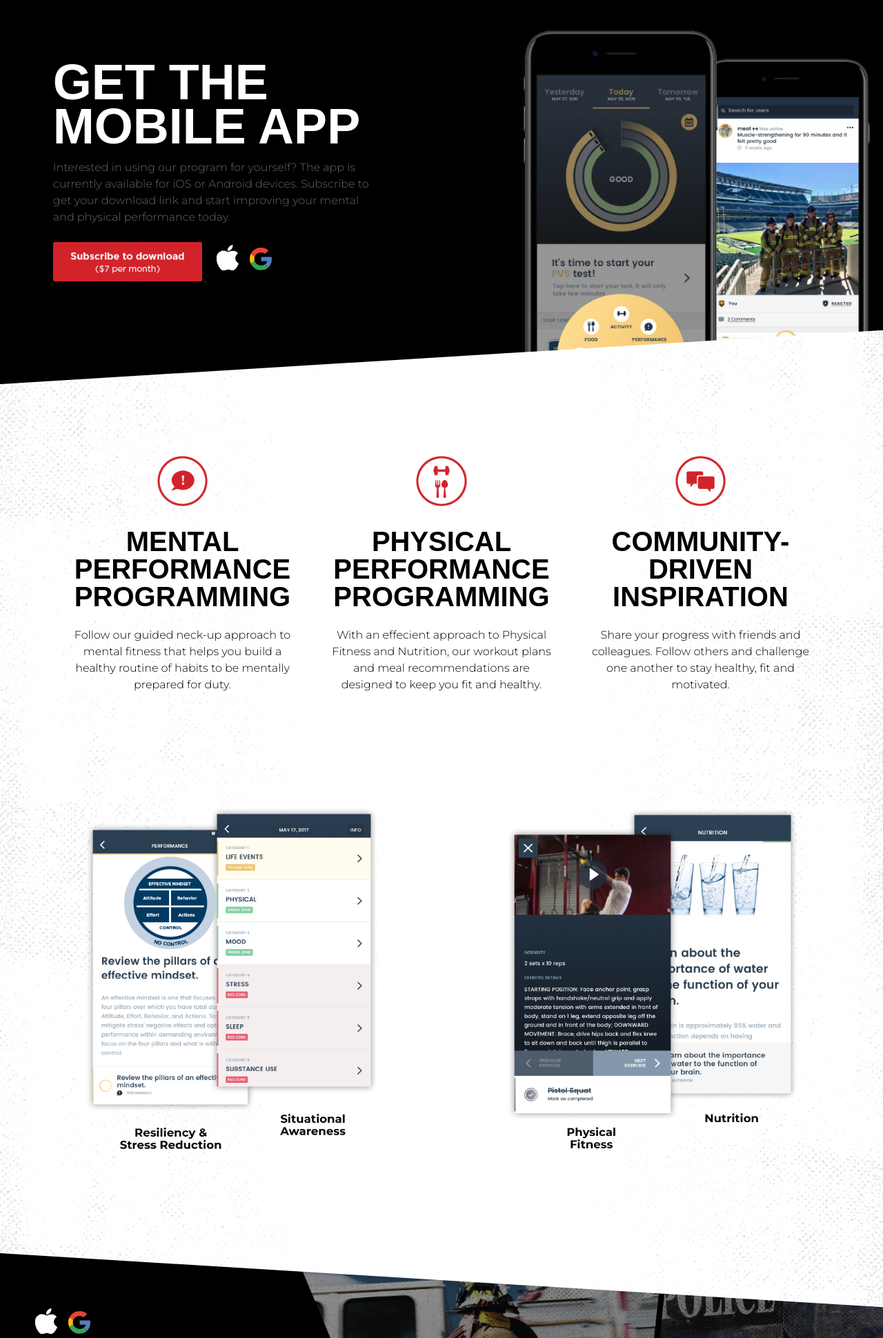
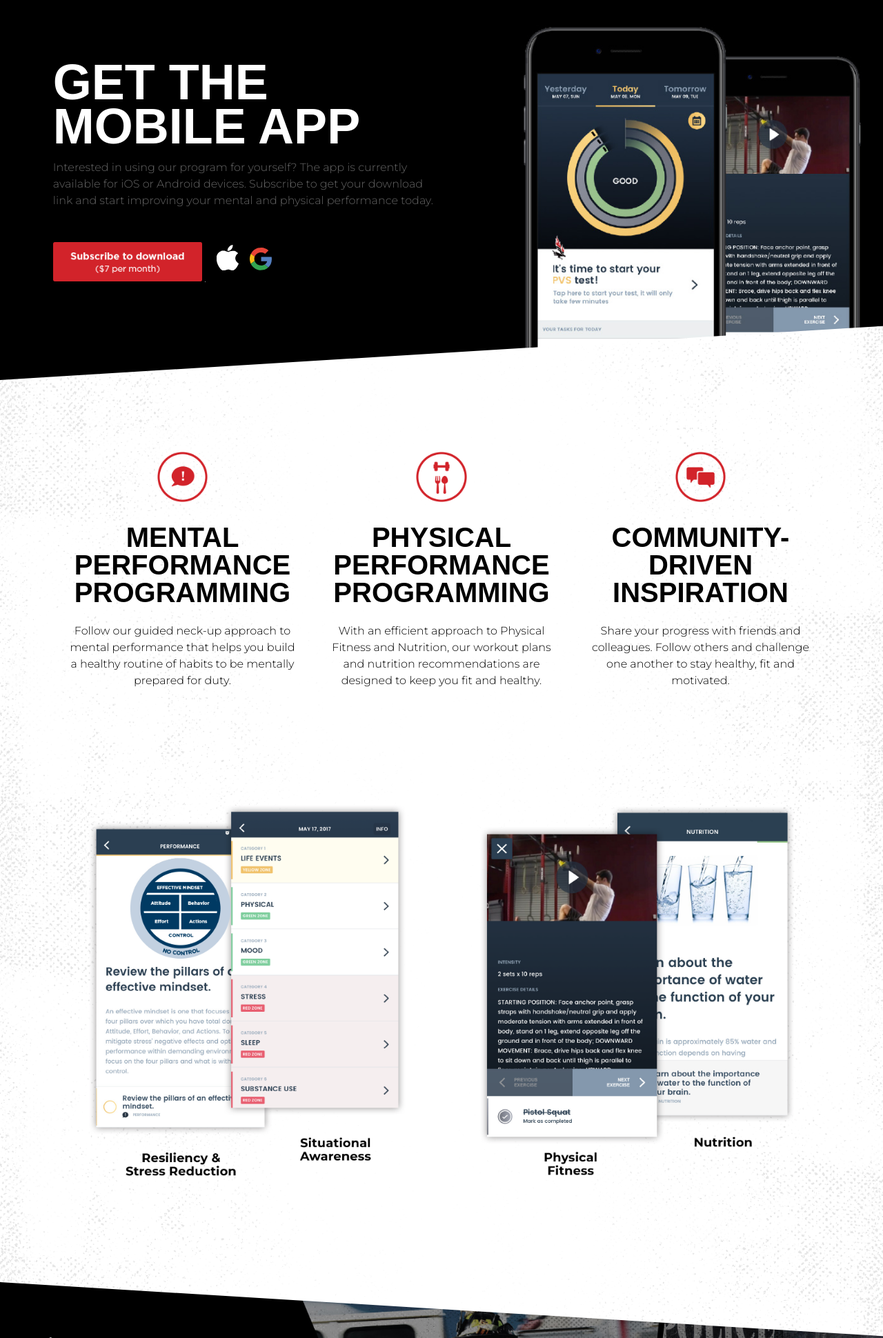
Before and after one commit to Magellanarts/Jumpline, a PHP site: page /get-mobile-app.php in a window 1280 px wide. Shown: the part 94-2034 px from the top of the page at 69% size. Run offline with PHP 8.4, Linux system fonts and the light colour scheme; style sheets or scripts are compiled from the project's sources; some web fonts are replaced.

Commit message:
mobile app copy / image changes / google analytics

```diff
--- a/dev/components/footer.php
+++ b/dev/components/footer.php
@@ -111,7 +111,6 @@
 </div>
 </div>
 
-
 <script src="js/lib/headroom.js"></script>
 <script src="js/site.js"></script>
 
--- a/dev/components/header.php
+++ b/dev/components/header.php
@@ -2,6 +2,15 @@
 <html>
 
 <head>
+  <!-- Global site tag (gtag.js) - Google Analytics -->
+  <script async src="https://www.googletagmanager.com/gtag/js?id=UA-115029717-1"></script>
+  <script>
+    window.dataLayer = window.dataLayer || [];
+    function gtag(){dataLayer.push(arguments);}
+    gtag('js', new Date());
+
+    gtag('config', 'UA-115029717-1');
+  </script>
   <meta charset="UTF-8">
   <title>Jumpline</title>
   <meta name="viewport" content="width=device-width, minimum-scale=1.0, maximum-scale=1.0" />
--- a/dev/get-mobile-app.php
+++ b/dev/get-mobile-app.php
@@ -86,14 +86,14 @@
 								<img src="i/icon_mental.png">
 								</div>
 								<h3>Mental Performance Programming</h3>
-								<p>Follow our guided neck-up approach to mental fitness that helps you build a healthy routine of habits to be mentally prepared for duty.</p>
+								<p>Follow our guided neck-up approach to mental performance that helps you build a healthy routine of habits to be mentally prepared for duty.</p>
 						</div>
 						<div class="u-text-align-center app-item">
 								<div class="c-icon app-icon">
 								<img src="i/icon_physical.png">
 								</div>
 								<h3>Physical Performance Programming</h3>
-								<p>With an effecient approach to Physical Fitness and Nutrition, our workout plans and meal recommendations are designed to keep you fit and healthy.</p>
+								<p>With an efficient approach to Physical Fitness and Nutrition, our workout plans and nutrition recommendations are designed to keep you fit and healthy.</p>
 						</div>
 						<div class="u-text-align-center app-item">
 								<div class="c-icon app-icon">
--- a/dev/sass/_layout.scss
+++ b/dev/sass/_layout.scss
@@ -361,6 +361,13 @@
   @media #{$custom_1} {
     background: url("i/header_getmobileapp.jpg") no-repeat bottom center!important;
     background-size: cover!important;
+  }
+  .l-half-left {
+    padding-right: 0;
+
+    p {
+      margin-bottom: 48px;
+    }
   }
 }
 
@@ -731,6 +738,11 @@
 
 .mobile-app-screenshots {
   padding-top: 120px;
+
+  .l-half-left, .l-half-right {
+    padding: 0;
+    text-align: center;
+  }
 }
 
 svg.l-inline-svg {
@@ -1402,6 +1414,7 @@ body,
   float: left;
   margin-right: 16px;
   margin-bottom: 16px;
+  max-height: 56px;
 }
 
 .individuals-holder-remove-when-replaced {
```
Also changed, not shown: dev/i/header_getmobileapp.jpg, dev/i/mobileimages/header_mobile_getmobileapp.jpg.
